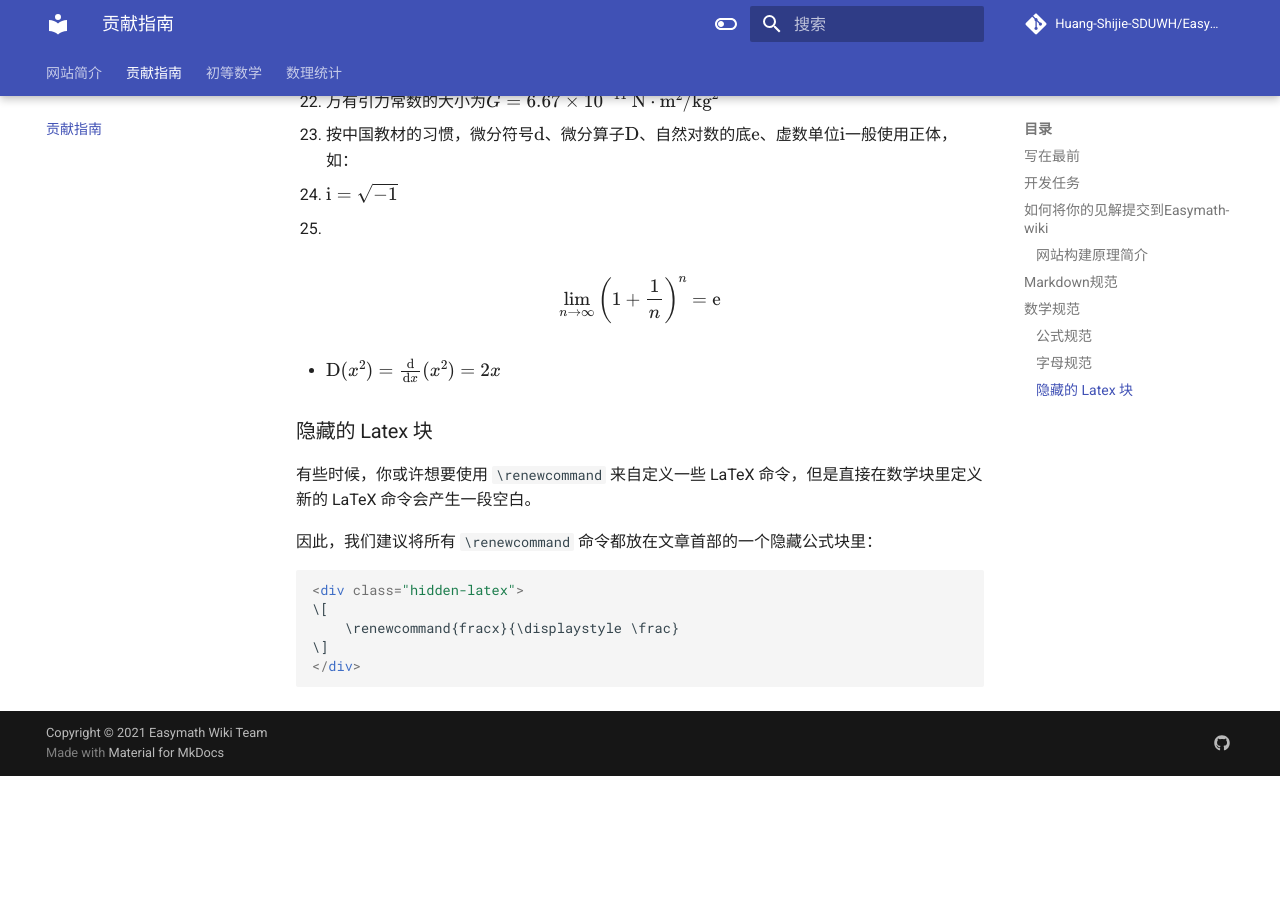
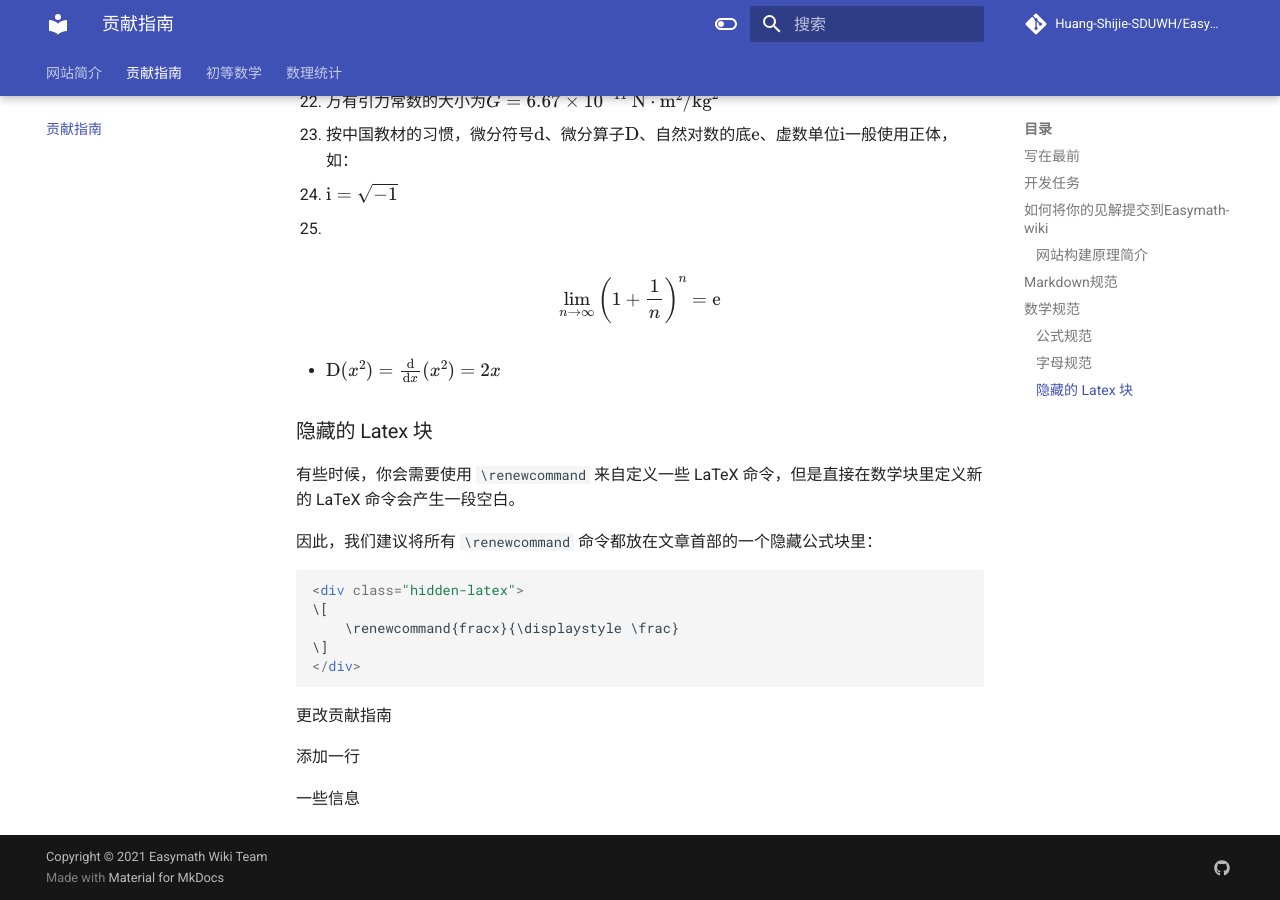
Before and after one commit to Easymath-wiki/Easymath-wiki, an MkDocs documentation site: the page built from docs/贡献指南.md, in a window 1280 px wide and 900 px high, scrolled down 3584 px. Built offline with MkDocs 1.6.1 and Material for MkDocs 9.7.7, drawn with Linux system fonts in a browser that asks for light colours; comment, search, counter and statistics services are not loaded; before the commit the page ends 4360 px from its top, so only the background shows below that.

Commit message:
更改贡献指南
一点小的测试

````diff
--- a/docs/贡献指南.md
+++ b/docs/贡献指南.md
@@ -141,7 +141,7 @@ $$
 
 ### 隐藏的 Latex 块
 
-有些时候，你或许想要使用 `\renewcommand` 来自定义一些 LaTeX 命令，但是直接在数学块里定义新的 LaTeX 命令会产生一段空白。
+有些时候，你会需要使用 `\renewcommand` 来自定义一些 LaTeX 命令，但是直接在数学块里定义新的 LaTeX 命令会产生一段空白。
 
 因此，我们建议将所有 `\renewcommand` 命令都放在文章首部的一个隐藏公式块里：
 
@@ -152,3 +152,9 @@ $$
 \]
 </div>
 ```
+
+更改贡献指南
+
+添加一行
+
+一些信息
````
